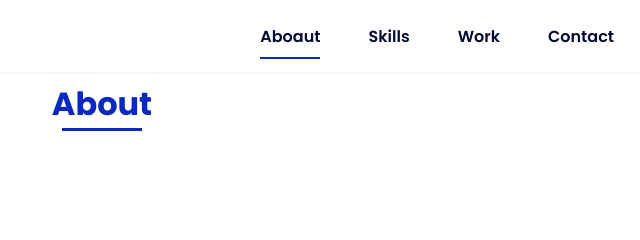
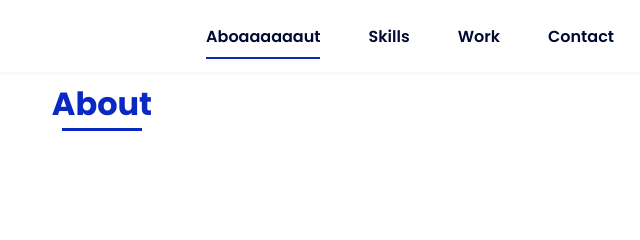
Before and after one commit to smackan99/smackan99.github.io, a plain HTML site: page index.html in a window 1280 px wide. Shown: the top 240 px of the page, 538-1178 px from the left. Drawn offline with nearby package versions, Linux system fonts and the light colour scheme.

Commit message:
abouatáaaat

```diff
--- a/index.html
+++ b/index.html
@@ -22,7 +22,7 @@
 
                 <div class="nav__menu" id="nav-menu">
                     <ul class="nav__list">
-                        <li class="nav__item"><a href="#about" class="nav__link">Aboaut</a></li>
+                        <li class="nav__item"><a href="#about" class="nav__link">Aboaaaaaaut</a></li>
                         <li class="nav__item"><a href="#skills" class="nav__link">Skills</a></li>
                         <li class="nav__item"><a href="#work" class="nav__link">Work</a></li>
                         <li class="nav__item"><a href="#contact" class="nav__link">Contact</a></li>
```
